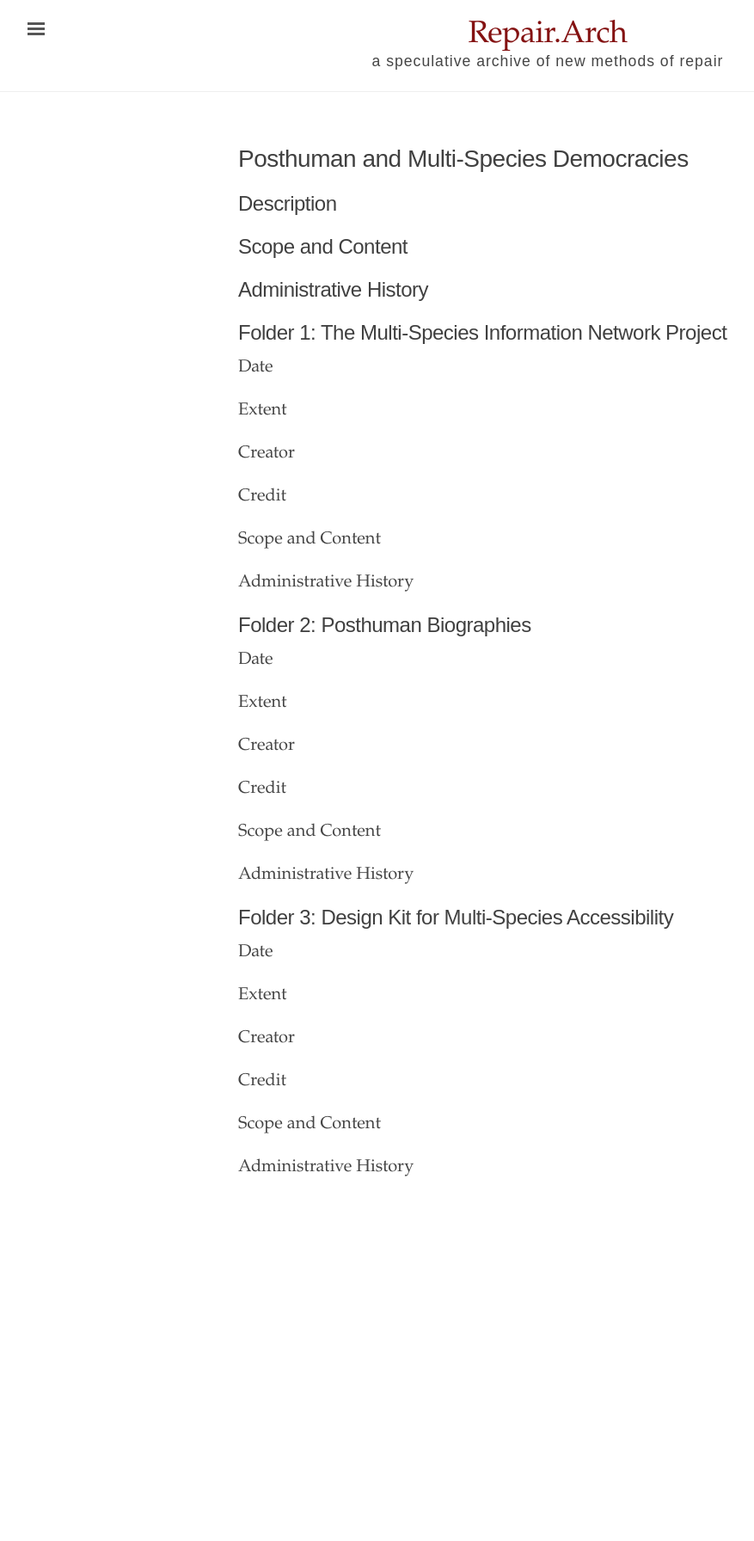
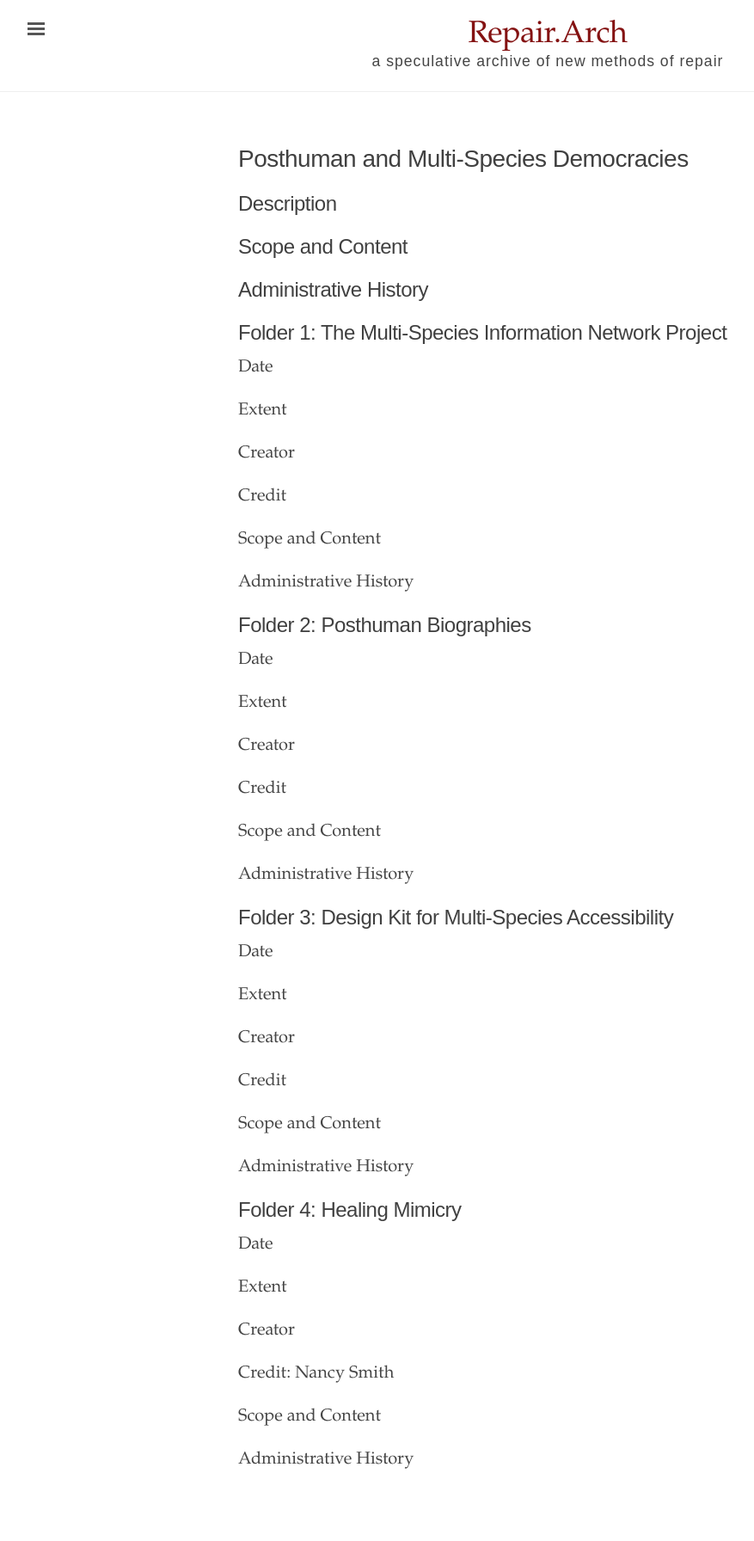
Before and after one commit to jfo-omalley/repairarch, a Jekyll site: the page built from _texts/post-human.md, in a window 1280 px wide. Shown: the whole page at 86% size, without its empty margins (3-880 px from the left). Built offline with Jekyll 4.4.1, drawn with Linux system fonts in a browser that asks for light colours; before the commit the page ends 1452 px from its top, so only the background shows below that.

Commit message:
text updates

```diff
--- a/_texts/post-human.md
+++ b/_texts/post-human.md
@@ -58,3 +58,17 @@ Credit
 Scope and Content
 
 Administrative History
+
+## Folder 4: Healing Mimicry
+
+Date
+
+Extent
+
+Creator
+
+Credit: Nancy Smith
+
+Scope and Content
+
+Administrative History
```
Also changed, not shown: _texts/information.md (+3 -1 lines).
